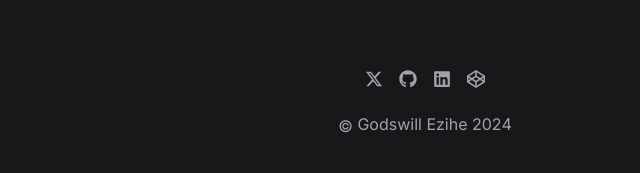
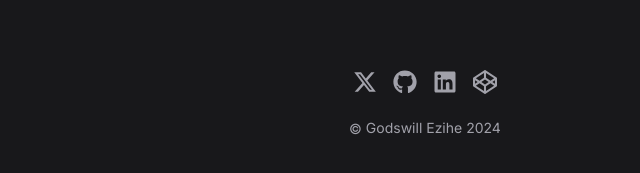
Before and after one commit to gzkdev/web-portfolio, a Next.js app: page / in a window 1280 px wide. Shown: the part 1766-1939 px from the top of the page, without its empty margins (215-855 px from the left). Built offline with nearby package versions, Linux system fonts and the light colour scheme.

Commit message:
update footer

```diff
--- a/app/page.tsx
+++ b/app/page.tsx
@@ -69,7 +69,7 @@
 
       <footer className="px-6">
         <div className="text-center space-y-6">
-          <ul className="flex items-center justify-center gap-4 flex-wrap text-lg">
+          <ul className="flex items-center justify-center gap-4 flex-wrap text-2xl">
             <li>
               <a href="#" aria-label="Twitter" title="Twitter">
                 <FaXTwitter />
@@ -91,7 +91,7 @@
               </a>
             </li>
           </ul>
-          <div>
+          <div className="text-sm">
             <span className="align-middle">&copy;</span> Godswill Ezihe{" "}
             {new Date().getFullYear()}
           </div>
```
